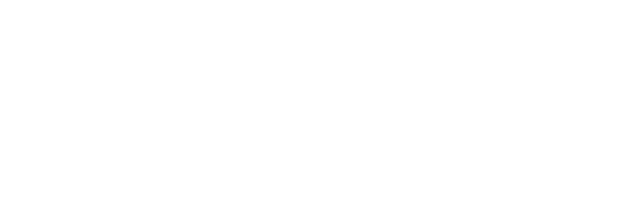
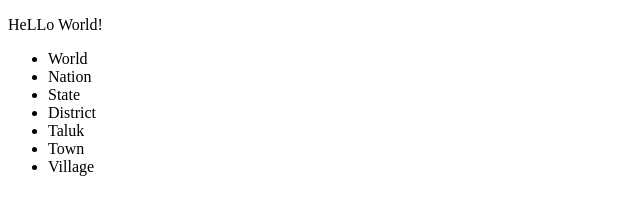
Before and after one commit to harishns001/apna-college, a plain HTML site: page index.html in a window 1280 px wide. Shown: the whole page, without its empty margins (0-640 px from the left). Drawn offline with Linux system fonts and the light colour scheme.

Commit message:
Update index.html

```diff
--- a/index.html
+++ b/index.html
@@ -6,6 +6,16 @@
     <title>Namaste KARNATAKA</title>
 </head>
 <body>
+    <p>HeLLo World!</p>
+    <ul>
+        <li>World</li>
+        <li>Nation</li>
+        <li>State</li>
+        <li>District</li>
+        <li>Taluk</li>
+        <li>Town</li>
+        <li>Village</li>
+    </ul>
 
 </body>
 </html>
```
